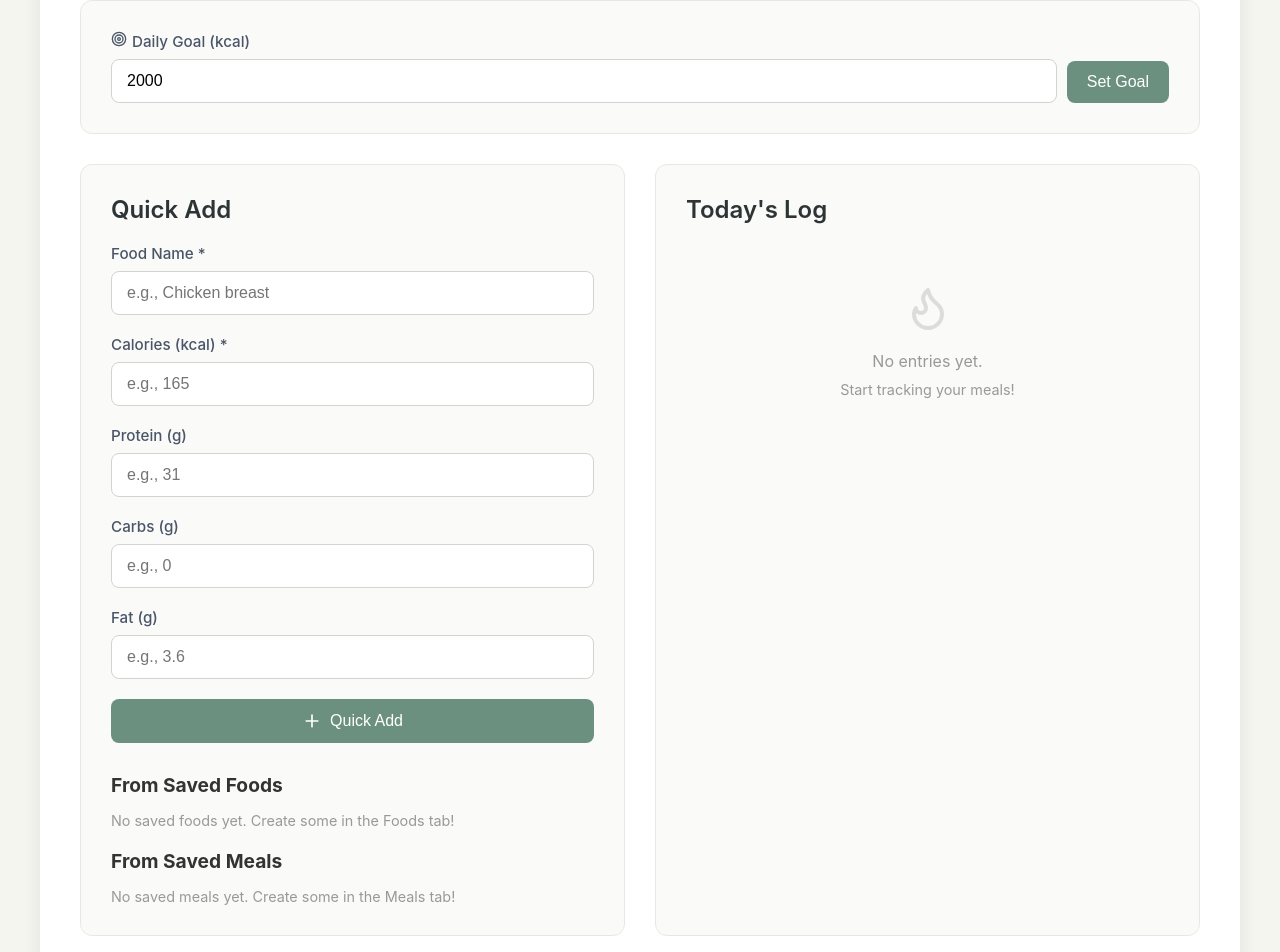
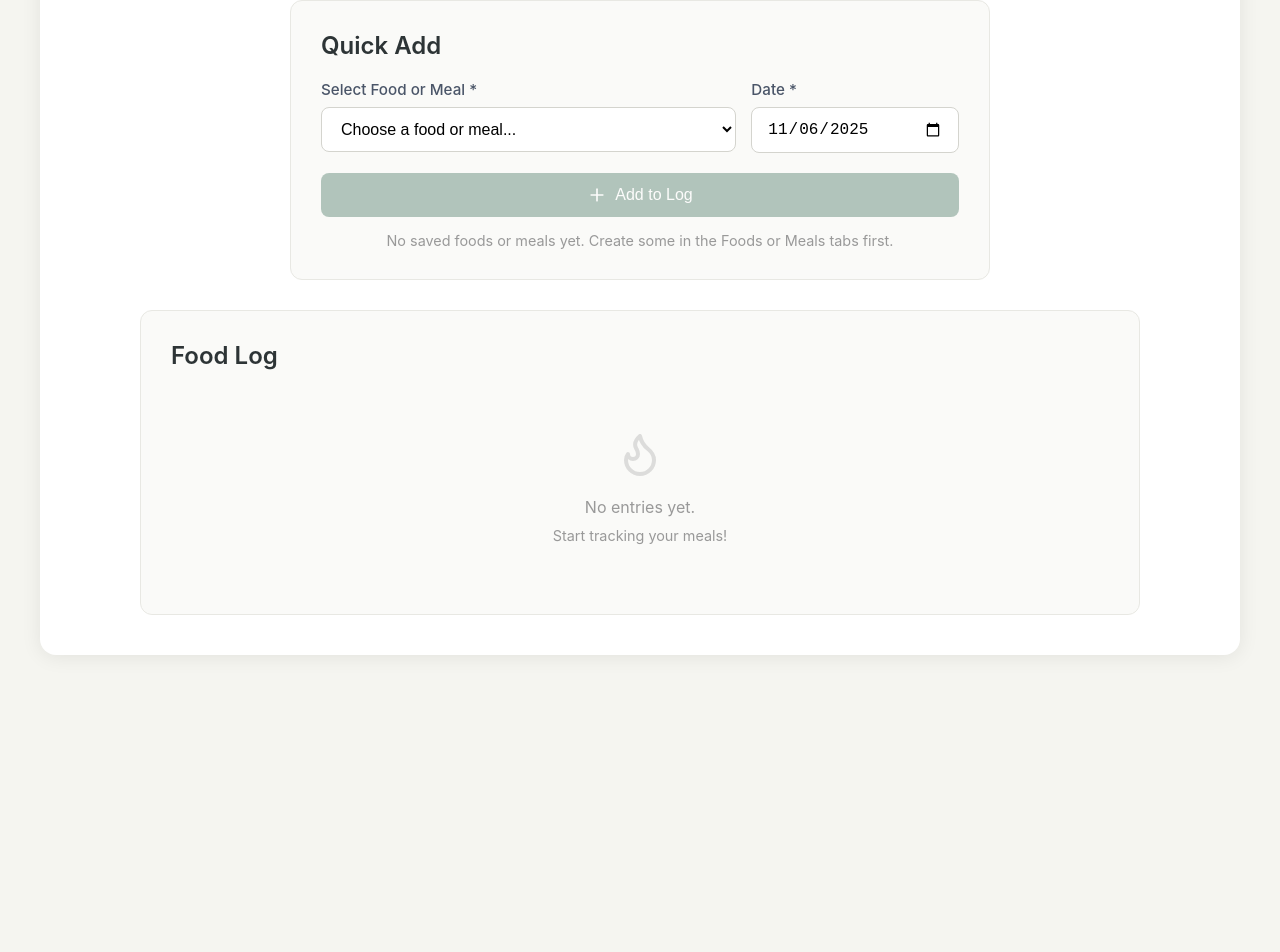
Before and after one commit to mizerc/macro-tracker, a React (Vite) app: page / in a window 1280 px wide. Shown: the part 714-1666 px from the top of the page. After the commit the page ends 1389 px from the top, so only its background shows below. Built offline with nearby package versions, Linux system fonts and the light colour scheme.

Commit message:
Add quick add and table on tracker tab

```diff
--- a/src/App.jsx
+++ b/src/App.jsx
@@ -58,12 +58,9 @@ function App() {
   })
 
   const [quickLogForm, setQuickLogForm] = useState({
-    name: '',
-    calories: '',
-    protein: '',
-    carbs: '',
-    fat: '',
-    fiber: ''
+    selectedItem: null,
+    itemType: '', // 'food' or 'meal'
+    date: new Date().toISOString().split('T')[0] // Default to today
   })
 
   // Load data from localStorage on mount
@@ -285,32 +282,59 @@ function App() {
   }
 
   // Tracker Handlers
-  const handleQuickLogChange = (e) => {
-    const { name, value } = e.target
-    setQuickLogForm(prev => ({ ...prev, [name]: value }))
+  const handleQuickLogSelect = (e) => {
+    const value = e.target.value
+    if (!value) {
+      setQuickLogForm(prev => ({ ...prev, selectedItem: null, itemType: '' }))
+      return
+    }
+
+    const [type, id] = value.split('-')
+    if (type === 'food') {
+      const food = savedFoods.find(f => f.id === parseInt(id))
+      setQuickLogForm(prev => ({ ...prev, selectedItem: food, itemType: 'food' }))
+    } else if (type === 'meal') {
+      const meal = savedMeals.find(m => m.id === parseInt(id))
+      setQuickLogForm(prev => ({ ...prev, selectedItem: meal, itemType: 'meal' }))
+    }
+  }
+
+  const handleQuickLogDateChange = (e) => {
+    setQuickLogForm(prev => ({ ...prev, date: e.target.value }))
   }
 
   const handleQuickLog = (e) => {
     e.preventDefault()
-    if (!quickLogForm.name || !quickLogForm.calories) {
-      alert('Please enter at least food name and calories')
+    if (!quickLogForm.selectedItem) {
+      alert('Please select a food or meal')
       return
     }
 
+    // Use the selected date but with current time
+    const selectedDate = new Date(quickLogForm.date + 'T' + new Date().toTimeString().split(' ')[0])
+
     const newEntry = {
       id: Date.now(),
-      type: 'quick',
-      name: quickLogForm.name,
-      calories: parseInt(quickLogForm.calories) || 0,
-      protein: parseInt(quickLogForm.protein) || 0,
-      carbs: parseInt(quickLogForm.carbs) || 0,
-      fat: parseInt(quickLogForm.fat) || 0,
-      fiber: parseInt(quickLogForm.fiber) || 0,
-      timestamp: new Date().toISOString()
+      type: quickLogForm.itemType,
+      name: quickLogForm.selectedItem.name,
+      calories: quickLogForm.selectedItem.calories,
+      protein: quickLogForm.selectedItem.protein,
+      carbs: quickLogForm.selectedItem.carbs,
+      fat: quickLogForm.selectedItem.fat,
+      fiber: quickLogForm.selectedItem.fiber || 0,
+      timestamp: selectedDate.toISOString()
+    }
+
+    if (quickLogForm.itemType === 'meal') {
+      newEntry.foods = quickLogForm.selectedItem.foods
     }
 
     setLogEntries(prev => [newEntry, ...prev])
-    setQuickLogForm({ name: '', calories: '', protein: '', carbs: '', fat: '', fiber: '' })
+    setQuickLogForm({
+      selectedItem: null,
+      itemType: '',
+      date: new Date().toISOString().split('T')[0] // Reset to today
+    })
   }
 
   const handleLogSavedFood = (food) => {
@@ -387,6 +411,49 @@ function App() {
   const formatTime = (timestamp) => {
     const date = new Date(timestamp)
     return date.toLocaleTimeString('en-US', { hour: '2-digit', minute: '2-digit' })
+  }
+
+  const formatDate = (timestamp) => {
+    const date = new Date(timestamp)
+    const today = new Date()
+    const yesterday = new Date(today)
+    yesterday.setDate(yesterday.getDate() - 1)
+
+    // Check if it's today
+    if (date.toDateString() === today.toDateString()) {
+      return 'Today'
+    }
+    // Check if it's yesterday
+    if (date.toDateString() === yesterday.toDateString()) {
+      return 'Yesterday'
+    }
+    // Otherwise return formatted date
+    return date.toLocaleDateString('en-US', { weekday: 'long', month: 'short', day: 'numeric', year: 'numeric' })
+  }
+
+  // Group log entries by date
+  const groupEntriesByDate = () => {
+    const grouped = {}
+    logEntries.forEach(entry => {
+      const dateKey = new Date(entry.timestamp).toDateString()
+      if (!grouped[dateKey]) {
+        grouped[dateKey] = {
+          entries: [],
+          totals: { calories: 0, protein: 0, carbs: 0, fat: 0, fiber: 0 }
+        }
+      }
+      grouped[dateKey].entries.push(entry)
+      grouped[dateKey].totals.calories += entry.calories
+      grouped[dateKey].totals.protein += entry.protein
+      grouped[dateKey].totals.carbs += entry.carbs
+      grouped[dateKey].totals.fat += entry.fat
+      grouped[dateKey].totals.fiber += entry.fiber || 0
+    })
+
+    // Sort by date (most recent first)
+    return Object.entries(grouped).sort((a, b) => {
+      return new Date(b[0]) - new Date(a[0])
+    })
   }
 
   // Import/Export Handlers
@@ -567,144 +634,94 @@ function App() {
           </div>
             </div>
 
-            {/* Daily Goal Setting */}
-            <div className="section" style={{ marginBottom: '30px' }}>
-              <div className="goal-input-group">
-                <div className="form-group">
-                  <label><Target size={16} style={{ display: 'inline', marginRight: '5px' }} />Daily Goal (kcal)</label>
+            {/* Quick Add with Date */}
+            <div className="section" style={{ maxWidth: '700px', margin: '0 auto 30px' }}>
+              <h2>Quick Add</h2>
+              <form onSubmit={handleQuickLog}>
+                <div className="form-row">
+                  <div className="form-group" style={{ flex: '2' }}>
+                    <label>Select Food or Meal *</label>
+                    <select
+                      className="food-select"
+                      onChange={handleQuickLogSelect}
+                      value={quickLogForm.selectedItem ? `${quickLogForm.itemType}-${quickLogForm.selectedItem.id}` : ''}
+                      required
+                    >
+                      <option value="">Choose a food or meal...</option>
+                      {savedFoods.length > 0 && (
+                        <optgroup label="Foods">
+                          {savedFoods.map(food => (
+                            <option key={`food-${food.id}`} value={`food-${food.id}`}>
+                              {food.name} ({food.calories} kcal)
+                            </option>
+                          ))}
+                        </optgroup>
+                      )}
+                      {savedMeals.length > 0 && (
+                        <optgroup label="Meals">
+                          {savedMeals.map(meal => (
+                            <option key={`meal-${meal.id}`} value={`meal-${meal.id}`}>
+                              {meal.name} ({meal.calories} kcal)
+                            </option>
+                          ))}
+                        </optgroup>
+                      )}
+                    </select>
+                  </div>
+
+                  <div className="form-group" style={{ flex: '1' }}>
+                    <label>Date *</label>
                     <input
-                    type="number"
-                    value={goalInput}
-                    onChange={(e) => setGoalInput(parseInt(e.target.value) || 0)}
-                    min="0"
+                      type="date"
+                      name="date"
+                      value={quickLogForm.date}
+                      onChange={handleQuickLogDateChange}
+                      required
                     />
-                </div>
-                <button className="btn btn-primary" onClick={handleSetGoal} style={{ width: 'auto' }}>
-                  Set Goal
-                </button>
                   </div>
                 </div>
 
-            {/* Content Grid */}
-            <div className="content-grid">
-              {/* Quick Log Form */}
-              <div className="section">
-                <h2>Quick Add</h2>
-                <form onSubmit={handleQuickLog}>
-                  <div className="form-group">
-                    <label>Food Name *</label>
-                    <input
-                      type="text"
-                      name="name"
-                      value={quickLogForm.name}
-                      onChange={handleQuickLogChange}
-                      placeholder="e.g., Chicken breast"
-                      required
-                    />
+                {/* Preview selected item */}
+                {quickLogForm.selectedItem && (
+                  <div className="selected-item-preview">
+                    <h4>{quickLogForm.selectedItem.name}</h4>
+                    <div className="preview-macros">
+                      <span className="preview-macro"><strong>{quickLogForm.selectedItem.calories}</strong> kcal</span>
+                      <span className="preview-macro">P: {quickLogForm.selectedItem.protein}g</span>
+                      <span className="preview-macro">C: {quickLogForm.selectedItem.carbs}g</span>
+                      <span className="preview-macro">F: {quickLogForm.selectedItem.fat}g</span>
+                      {quickLogForm.selectedItem.fiber > 0 && (
+                        <span className="preview-macro">Fiber: {quickLogForm.selectedItem.fiber}g</span>
+                      )}
                     </div>
-
-                  <div className="form-group">
-                    <label>Calories (kcal) *</label>
-                    <input
-                      type="number"
-                      name="calories"
-                      value={quickLogForm.calories}
-                      onChange={handleQuickLogChange}
-                      placeholder="e.g., 165"
-                      min="0"
-                      required
-                    />
-                  </div>
-
-                  <div className="form-group">
-                    <label>Protein (g)</label>
-                    <input
-                      type="number"
-                      name="protein"
-                      value={quickLogForm.protein}
-                      onChange={handleQuickLogChange}
-                      placeholder="e.g., 31"
-                      min="0"
-                    />
-                  </div>
-
-                  <div className="form-group">
-                    <label>Carbs (g)</label>
-                    <input
-                      type="number"
-                      name="carbs"
-                      value={quickLogForm.carbs}
-                      onChange={handleQuickLogChange}
-                      placeholder="e.g., 0"
-                      min="0"
-                    />
-                  </div>
-
-                  <div className="form-group">
-                    <label>Fat (g)</label>
-                    <input
-                      type="number"
-                      name="fat"
-                      value={quickLogForm.fat}
-                      onChange={handleQuickLogChange}
-                      placeholder="e.g., 3.6"
-                      min="0"
-                    />
-                  </div>
-
-                  <button type="submit" className="btn btn-primary">
-                    <Plus size={20} />
-                    Quick Add
-                  </button>
-                </form>
-
-                {/* Saved Foods Quick Access */}
-                <div style={{ marginTop: '30px' }}>
-                  <h3 style={{ fontSize: '1.2rem', marginBottom: '15px', color: '#333' }}>From Saved Foods</h3>
-                  {savedFoods.length === 0 ? (
-                    <p style={{ color: '#999', fontSize: '0.9rem' }}>No saved foods yet. Create some in the Foods tab!</p>
-                  ) : (
-                    <div className="quick-add-list">
-                      {savedFoods.slice(0, 5).map(food => (
-                        <button
-                          key={food.id}
-                          className="quick-add-btn"
-                          onClick={() => handleLogSavedFood(food)}
-                        >
-                          <Plus size={16} />
-                          {food.name} ({food.calories} kcal)
-                        </button>
-                      ))}
+                    {quickLogForm.itemType === 'meal' && quickLogForm.selectedItem.foods && (
+                      <div className="preview-meal-items">
+                        <small>Includes: {quickLogForm.selectedItem.foods.map(f => `${f.name} (${f.quantity}x)`).join(', ')}</small>
                       </div>
                     )}
                   </div>
+                )}
 
-                {/* Saved Meals Quick Access */}
-                <div style={{ marginTop: '20px' }}>
-                  <h3 style={{ fontSize: '1.2rem', marginBottom: '15px', color: '#333' }}>From Saved Meals</h3>
-                  {savedMeals.length === 0 ? (
-                    <p style={{ color: '#999', fontSize: '0.9rem' }}>No saved meals yet. Create some in the Meals tab!</p>
-                  ) : (
-                    <div className="quick-add-list">
-                      {savedMeals.slice(0, 5).map(meal => (
                 <button
-                          key={meal.id}
-                          className="quick-add-btn"
-                          onClick={() => handleLogMeal(meal)}
+                  type="submit"
+                  className="btn btn-primary"
+                  disabled={!quickLogForm.selectedItem}
                 >
-                          <Plus size={16} />
-                          {meal.name} ({meal.calories} kcal)
+                  <Plus size={20} />
+                  Add to Log
                 </button>
-                      ))}
-                    </div>
+
+                {savedFoods.length === 0 && savedMeals.length === 0 && (
+                  <p style={{ marginTop: '15px', color: '#999', fontSize: '0.9rem', textAlign: 'center' }}>
+                    No saved foods or meals yet. Create some in the Foods or Meals tabs first.
+                  </p>
                 )}
-                </div>
+              </form>
             </div>
 
-              {/* Today's Log */}
-              <div className="section">
-                <h2>Today's Log</h2>
-                <div className="food-list">
+            {/* Food Log by Date */}
+            <div className="section" style={{ maxWidth: '1000px', margin: '0 auto' }}>
+              <h2>Food Log</h2>
               {logEntries.length === 0 ? (
                 <div className="empty-state">
                   <Flame size={48} />
@@ -712,34 +729,65 @@ function App() {
                   <p style={{ fontSize: '0.9rem', marginTop: '10px' }}>Start tracking your meals!</p>
                 </div>
               ) : (
-                    logEntries.map(entry => (
-                      <div key={entry.id} className="food-item">
-                        <div className="food-info">
-                          <h3>
-                            {entry.name}
-                            {entry.type === 'meal' && <span className="badge-meal">Meal</span>}
-                          </h3>
-                          <div className="food-details">
-                            <span><strong>{entry.calories}</strong> kcal</span>
-                            {entry.protein > 0 && <span>P: {entry.protein}g</span>}
-                            {entry.carbs > 0 && <span>C: {entry.carbs}g</span>}
-                            {entry.fat > 0 && <span>F: {entry.fat}g</span>}
-                            <span className="time-badge">{formatTime(entry.timestamp)}</span>
+                <div className="log-by-date">
+                  {groupEntriesByDate().map(([dateKey, dateData]) => (
+                    <div key={dateKey} className="date-group">
+                      <div className="date-header">
+                        <h3>{formatDate(dateKey)}</h3>
+                        <div className="date-totals">
+                          <span className="total-calories">{dateData.totals.calories} kcal</span>
+                          <span>P: {dateData.totals.protein}g</span>
+                          <span>C: {dateData.totals.carbs}g</span>
+                          <span>F: {dateData.totals.fat}g</span>
+                          {dateData.totals.fiber > 0 && <span>Fiber: {dateData.totals.fiber}g</span>}
                         </div>
                       </div>
-                        <div className="food-actions">
+
+                      <div className="date-entries">
+                        <table className="entries-table">
+                          <thead>
+                            <tr>
+                              <th>Time</th>
+                              <th>Food</th>
+                              <th>Calories</th>
+                              <th>Protein</th>
+                              <th>Carbs</th>
+                              <th>Fat</th>
+                              <th>Fiber</th>
+                              <th></th>
+                            </tr>
+                          </thead>
+                          <tbody>
+                            {dateData.entries.map(entry => (
+                              <tr key={entry.id}>
+                                <td className="time-cell">{formatTime(entry.timestamp)}</td>
+                                <td className="name-cell">
+                                  {entry.name}
+                                  {entry.type === 'meal' && <span className="badge-meal-small">Meal</span>}
+                                </td>
+                                <td><strong>{entry.calories}</strong></td>
+                                <td>{entry.protein}g</td>
+                                <td>{entry.carbs}g</td>
+                                <td>{entry.fat}g</td>
+                                <td>{entry.fiber || 0}g</td>
+                                <td>
                                   <button
-                            className="btn btn-danger"
+                                    className="btn-icon-delete"
                                     onClick={() => handleDeleteLogEntry(entry.id)}
+                                    title="Delete entry"
                                   >
                                     <Trash2 size={16} />
                                   </button>
+                                </td>
+                              </tr>
+                            ))}
+                          </tbody>
+                        </table>
                       </div>
                     </div>
-                    ))
+                  ))}
+                </div>
               )}
-                </div>
-              </div>
             </div>
           </>
         )}
--- a/src/index.css
+++ b/src/index.css
@@ -1206,3 +1206,224 @@ body {
     grid-template-columns: 1fr;
   }
 }
+
+/* Form Row */
+.form-row {
+  display: flex;
+  gap: 15px;
+  margin-bottom: 20px;
+}
+
+.form-row .form-group {
+  flex: 1;
+  margin-bottom: 0;
+}
+
+/* Selected Item Preview */
+.selected-item-preview {
+  background: linear-gradient(135deg, #6B9080 0%, #A4C3B2 100%);
+  color: white;
+  padding: 20px;
+  border-radius: 10px;
+  margin-bottom: 20px;
+}
+
+.selected-item-preview h4 {
+  font-size: 1.2rem;
+  margin-bottom: 12px;
+  font-weight: 600;
+}
+
+.preview-macros {
+  display: flex;
+  gap: 12px;
+  flex-wrap: wrap;
+  margin-bottom: 10px;
+}
+
+.preview-macro {
+  background: rgba(255, 255, 255, 0.2);
+  padding: 6px 12px;
+  border-radius: 6px;
+  font-size: 0.95rem;
+  font-weight: 500;
+}
+
+.preview-meal-items {
+  margin-top: 10px;
+  padding-top: 10px;
+  border-top: 1px solid rgba(255, 255, 255, 0.2);
+  color: rgba(255, 255, 255, 0.9);
+}
+
+/* Log by Date */
+.log-by-date {
+  display: flex;
+  flex-direction: column;
+  gap: 30px;
+}
+
+.date-group {
+  background: white;
+  border-radius: 12px;
+  overflow: hidden;
+  border: 1.5px solid #e8e8e3;
+}
+
+.date-header {
+  background: linear-gradient(135deg, #6B9080 0%, #A4C3B2 100%);
+  color: white;
+  padding: 20px 25px;
+  display: flex;
+  justify-content: space-between;
+  align-items: center;
+  flex-wrap: wrap;
+  gap: 15px;
+}
+
+.date-header h3 {
+  font-size: 1.3rem;
+  font-weight: 600;
+  margin: 0;
+}
+
+.date-totals {
+  display: flex;
+  gap: 15px;
+  font-size: 0.95rem;
+  flex-wrap: wrap;
+}
+
+.date-totals span {
+  background: rgba(255, 255, 255, 0.2);
+  padding: 6px 12px;
+  border-radius: 6px;
+  font-weight: 500;
+}
+
+.total-calories {
+  background: rgba(255, 255, 255, 0.3) !important;
+  font-weight: 600 !important;
+  font-size: 1.05rem !important;
+}
+
+/* Entries Table */
+.date-entries {
+  padding: 0;
+}
+
+.entries-table {
+  width: 100%;
+  border-collapse: collapse;
+}
+
+.entries-table thead {
+  background: #fafaf8;
+  border-bottom: 2px solid #e8e8e3;
+}
+
+.entries-table th {
+  padding: 15px 20px;
+  text-align: left;
+  font-size: 0.85rem;
+  font-weight: 600;
+  color: #636e72;
+  text-transform: uppercase;
+  letter-spacing: 0.5px;
+}
+
+.entries-table tbody tr {
+  border-bottom: 1px solid #f0f0ec;
+  transition: all 0.2s;
+}
+
+.entries-table tbody tr:hover {
+  background: #fafaf8;
+}
+
+.entries-table tbody tr:last-child {
+  border-bottom: none;
+}
+
+.entries-table td {
+  padding: 18px 20px;
+  font-size: 0.95rem;
+  color: #2d3436;
+}
+
+.time-cell {
+  color: #999;
+  font-size: 0.9rem;
+  white-space: nowrap;
+}
+
+.name-cell {
+  font-weight: 600;
+  min-width: 200px;
+}
+
+.badge-meal-small {
+  display: inline-block;
+  padding: 2px 6px;
+  background: #6B9080;
+  color: white;
+  border-radius: 4px;
+  font-size: 0.7rem;
+  margin-left: 8px;
+  font-weight: 500;
+  vertical-align: middle;
+}
+
+.btn-icon-delete {
+  background: none;
+  border: none;
+  color: #D86C70;
+  cursor: pointer;
+  padding: 6px;
+  border-radius: 6px;
+  transition: all 0.2s;
+  display: flex;
+  align-items: center;
+  justify-content: center;
+}
+
+.btn-icon-delete:hover {
+  background: #ffebeb;
+  color: #c25b5f;
+  transform: scale(1.1);
+}
+
+/* Responsive - Tables */
+@media (max-width: 768px) {
+  .form-row {
+    flex-direction: column;
+  }
+
+  .date-header {
+    flex-direction: column;
+    align-items: flex-start;
+  }
+
+  .entries-table {
+    font-size: 0.85rem;
+  }
+
+  .entries-table th,
+  .entries-table td {
+    padding: 12px 10px;
+  }
+
+  .name-cell {
+    min-width: 150px;
+  }
+
+  /* Hide less important columns on mobile */
+  .entries-table th:nth-child(5),
+  .entries-table td:nth-child(5),
+  .entries-table th:nth-child(6),
+  .entries-table td:nth-child(6),
+  .entries-table th:nth-child(7),
+  .entries-table td:nth-child(7) {
+    display: none;
+  }
+}
```
Lines whose indentation alone changed are shown as unchanged.
